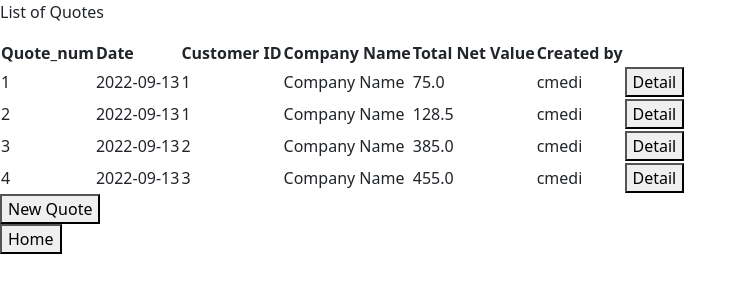
After one commit to MedinaCoco87/ERP-Project, a Flask app: page /get_quotes_list in a window 1280 px wide. The commit adds this page. Shown: the top 300 px of the page, without its empty margins (0-747 px from the left). Run offline with Flask 2, Linux system fonts and the light colour scheme; some libraries are stand-ins or nearby versions.

Commit message:
Add view for @get_quote_list, quote_list.html

```diff
--- a/app.py
+++ b/app.py
@@ -282,7 +282,7 @@ def create_item():
 
 
 
-
+# Pending vinculation to frontend
 @app.route ("/items/<item_id>", methods = ["GET"])
 def get_item_by_id(item_id):
     item = db.execute("SELECT * FROM items WHERE id = ?", item_id)
@@ -292,7 +292,7 @@ def get_item_by_id(item_id):
 
 
 
-
+# Pending vinculation to frontend
 @app.route ("/items_by_category/<category_id>", methods = ["GET"])
 def get_items_by_category(category_id):
     items = db.execute("SELECT * FROM items WHERE category_id = ?", category_id)
@@ -301,6 +301,18 @@ def get_items_by_category(category_id):
     return jsonify(items), 200
 
 
+
+@app.route("/get_quotes_list", methods = ["GET"])
+def get_all_quotes():
+    quotes = db.execute("SELECT * FROM quote_header")
+    return render_template("quotes_list.html", quotes=quotes)
+    # Get me an empty list to store all the quotes as dictionaries
+    #quotes = []
+    # For each quote_num in header, get me all the body rows with that same quote_num
+    #for i in range(len(quote_headers)):
+        #quote_body = db.execute("SELECT * FROM quote_body WHERE quote_num = ?", quote_headers[i]["quote_num"])
+        #quotes.append({"1_quote_header": quote_headers[i], "2_quote_body": quote_body})
+    #return jsonify(quotes)
 
 
 @app.route ("/create_quote", methods = ["POST"])
@@ -332,21 +344,6 @@ def create_quote():
         full_net_total[0]["SUM(line_net_total)"], quote_number
     )
     return jsonify({"message": "quote created"})
-
-
-
-
-@app.route("/get_all_quotes", methods = ["GET"])
-def get_all_quotes():
-    quote_headers = db.execute("SELECT * FROM quote_header")
-    # Get me an empty list to store all the quotes as dictionaries
-    quotes = []
-    # For each quote_num in header, get me all the body rows with that same quote_num
-    for i in range(len(quote_headers)):
-        quote_body = db.execute("SELECT * FROM quote_body WHERE quote_num = ?", quote_headers[i]["quote_num"])
-        quotes.append({"1_quote_header": quote_headers[i], "2_quote_body": quote_body})
-    return jsonify(quotes)
-
 
 
 
--- a/templates/index.html
+++ b/templates/index.html
@@ -25,4 +25,7 @@
     <form method="get" action="/get_items">
         <button type="submit">Items</button>
     </form>
+    <form method="get" action="/get_quotes_list">
+        <button type="submit">Quotes</button>
+    </form>
 {% endblock %}
--- /dev/null
+++ b/templates/quotes_list.html
@@ -0,0 +1,45 @@
+{% extends "layout.html" %}
+
+{% block title %}
+    Quotes
+{% endblock %}
+
+{% block body %}
+    <p>List of Quotes</p>
+    <h4>{{ message }}</h4>
+    <table>
+        <thead>
+            <tr>
+                <th>Quote_num</th>
+                <th>Date</th>
+                <th>Customer ID</th>
+                <th>Company Name</th>
+                <th>Total Net Value</th>
+                <th>Created by</th>
+                <th></th>
+            </tr>
+        </thead>
+        <tbody>
+            {% for quote in quotes %}
+            <tr>
+                <td>{{ quote["quote_num"] }}</td>
+                <td>{{ quote["date"] }}</td>
+                <td>{{ quote["customer_id"] }}</td>
+                <td>Company Name</td>
+                <td>{{ quote["total_net_value"] }}</td>
+                <td>{{ quote["created_by"] }}</td>
+                <td>
+                    <form method="get" action="/quote_details">
+                        <button type="submit">Detail</button>
+                    </form></td>
+            </tr>
+            {% endfor %}
+        </tbody>
+    </table>
+    <form method="get" action="/new_quote">
+        <button type="submit">New Quote</button>
+    </form>
+    <form method="get" action="/">
+        <button type="submit">Home</button>
+    </form>
+{% endblock %}
```
